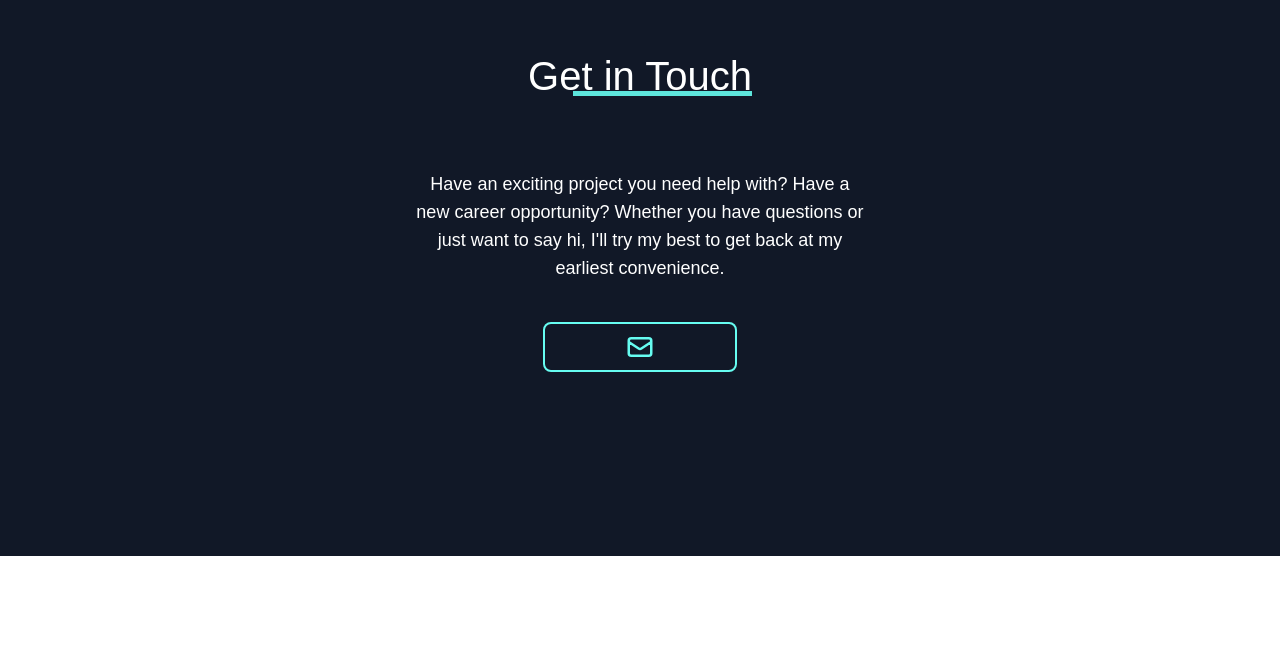
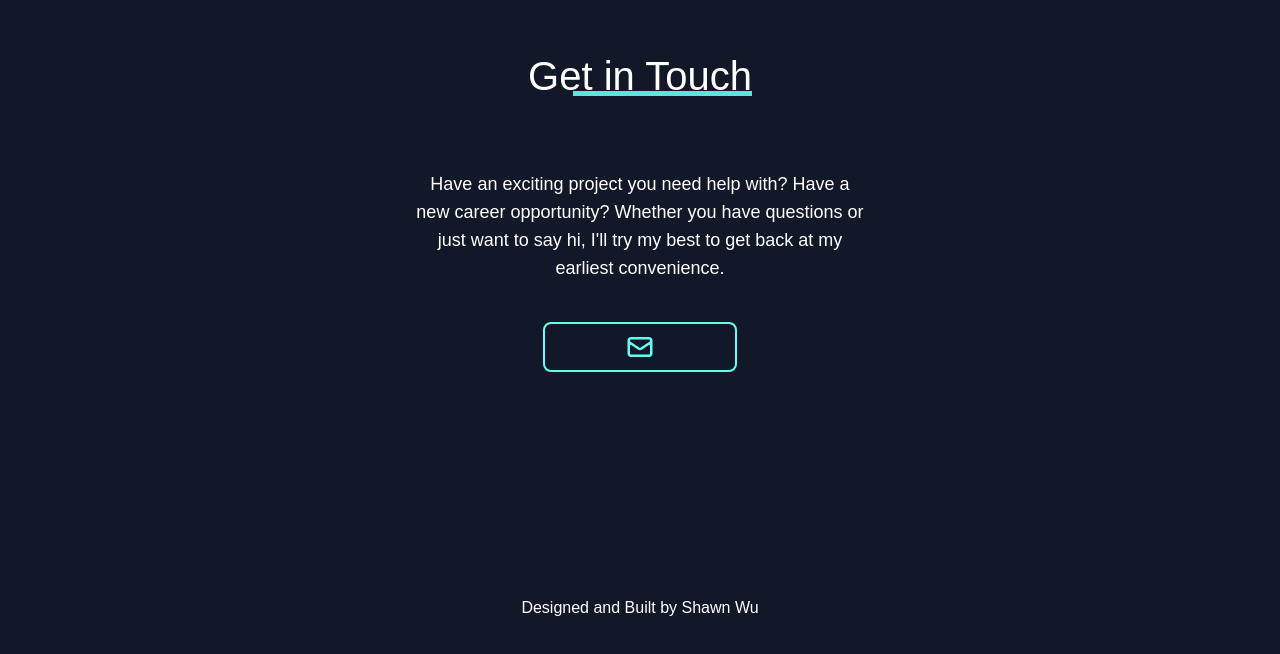
Before and after one commit to XianFengWu1996/personal-portfolio, a Next.js app: page / in a window 1280 px wide. Shown: the part 5264-5918 px from the top of the page. Before the commit the page ends 5820 px from the top, so only its background shows below. Built offline with nearby package versions, Linux system fonts and the light colour scheme; a web font is replaced by a local one.

Commit message:
finish footer

```diff
--- /dev/null
+++ b/src/components/Footer/Footer.tsx
@@ -0,0 +1,9 @@
+const Footer = () => {
+  return (
+    <footer className="bg-inherit w-full mx-auto py-10">
+      <p className="text-center">Designed and Built by Shawn Wu</p>
+    </footer>
+  );
+};
+
+export default Footer;
--- a/src/pages/index.tsx
+++ b/src/pages/index.tsx
@@ -6,6 +6,7 @@ import Expertise from '@/components/Expertise/Expertise';
 import Projects from '@/components/Projects/Projects';
 import AboutMe from '@/components/AboutMe/AboutMe';
 import Contact from '@/components/Contact/Contact';
+import Footer from '@/components/Footer/Footer';
 
 const electrolize = Electrolize({
   weight: ['400'],
@@ -31,6 +32,7 @@ export default function Home() {
         <Projects />
         <AboutMe />
         <Contact />
+        <Footer />
       </main>
     </>
   );
```
